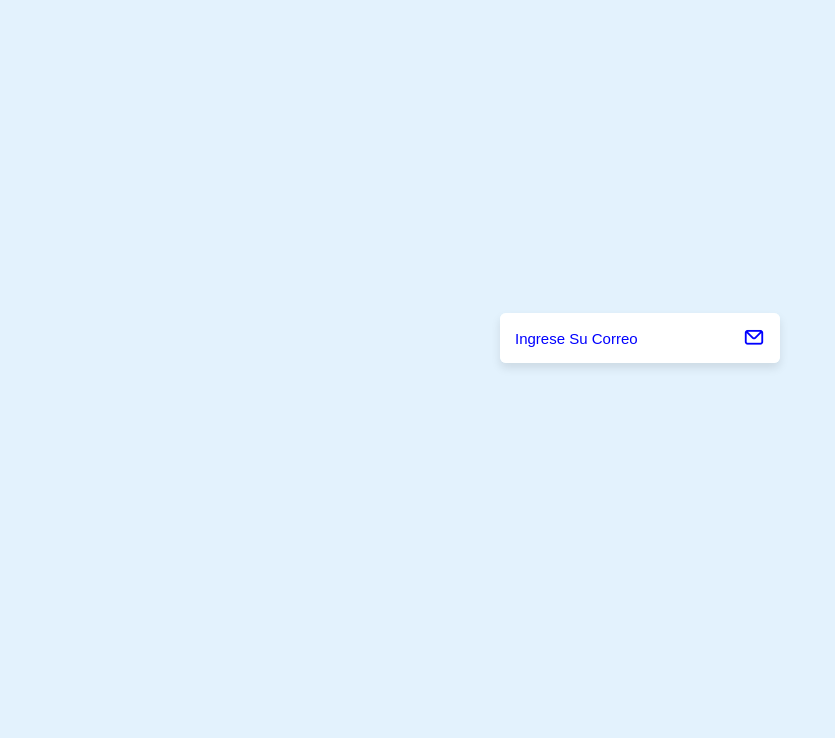
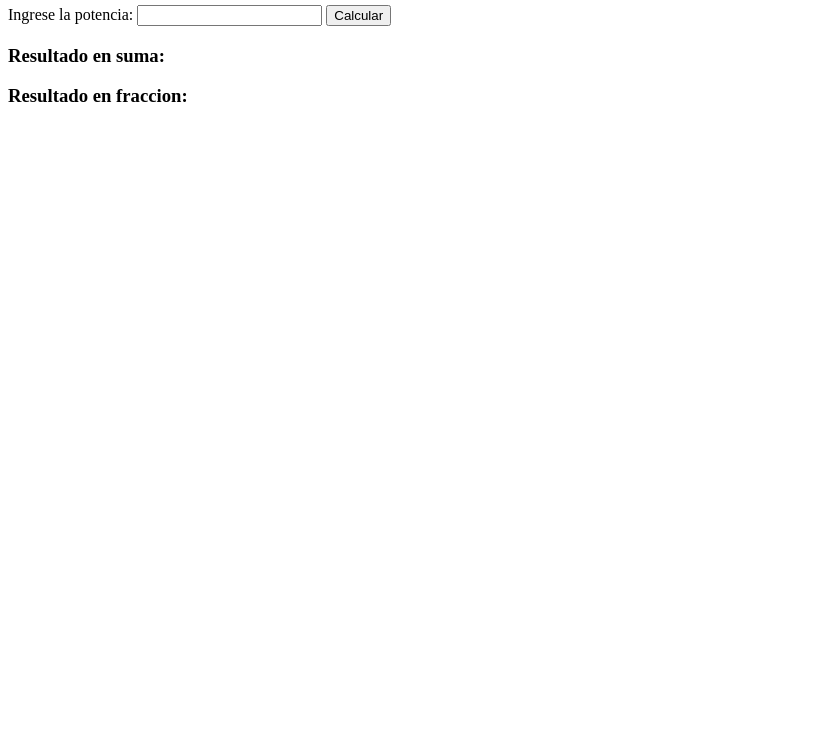
Before and after one commit to JuanAngelLoaezaCarrillo/practicas, a plain HTML site: page index.html in a window 1280 px wide. Shown: the part 62-800 px from the top of the page, without its empty margins (0-835 px from the left). Drawn offline with nearby package versions, Linux system fonts and the light colour scheme.

Commit message:
PRACTICA2
PRACTICA2

```diff
--- a/index.html
+++ b/index.html
@@ -1,20 +1,26 @@
 <!DOCTYPE html>
-<html lang="en">
+<html>
 <head>
-    <meta charset="UTF-8">
-    <title>Validacion</title>
-    <link rel="stylesheet" href="style.css">
-    <meta name="viewport" content="width=device-width, initial-scale=1.0">
-    <link rel="stylesheet"
-    href="https://unicons.iconscout.com/release/v4.0.0/css/line.css">
+    <title> Suma y fraccion</title>
+    <style>
+        .resultado {
+            width: 33.33%;
+            float: left;
+            padding: 10px;
+            box-sizing: border-box;
+        }
+    </style>
 </head>
 <body>
+    <h2> Suma y fraccion</h2>
+    <label for="potencia">Ingrese la potencia:</label>
+    <input type="number" id="potencia" name="potencia">
+    <button onclick="calcular()">Calcular</button>
+    <h3>Resultado en suma:</h3>
+    <p id="resultadoSuma"></p>
+    <h3>Resultado en fraccion:</h3>
+    <p id="resultadoFraccion"></p>
 
-    <div class="input-field">
-        <input type="email" placeholder="Ingrese Su Correo" spellcheck="false">
-        <i class="uil uil-envelope email-icon"></i>
-    </div>
-
-    <script src="script.js"></script>
+    <script src="java.js"></script>
 </body>
 </html>
--- a/script.js
+++ b/script.js
@@ -1,18 +1,13 @@
-const input = document.querySelector("input"),
-   emailIcon = document.querySelector(".email-icon");
+function calcular() {
+    let potencia = document.getElementById("potencia").value;
+    let resultadoSuma = 0;
+    let resultadoFraccion = 0;
 
-   input.addEventListener("keyup",() => {
-       let pattern = /^[^  ]+@[^ ]+\.[a-z]{2,3}$/;
-       if(input.value === "") {
-        emailIcon.classList.replace("uil-check-circle", "uil-envelope");
-        return emailIcon.style.color= "#b4b4b4";
+    for (let i = 1; i <= potencia; i++) {
+        resultadoSuma += i;
+        resultadoFraccion += i / Math.pow(2, i);
+    }
 
-    }
-    if(input.value.match(pattern)) {
-        emailIcon.classList.replace("uil-envelope", "uil-check-circle");
-        return emailIcon.style.color = "#4bb543";
-    }
-    emailIcon.classList.replace("uil-check-circle", "uil-envelope");
-    emailIcon.style.color = "#de0611";
-
-   });
+    document.getElementById("resultadoSuma").innerHTML = resultadoSuma;
+    document.getElementById("resultadoFraccion").innerHTML = resultadoFraccion;
+}
--- a/style.css
+++ b/style.css
@@ -1,45 +1,6 @@
-* {
-    margin: 0;
-    padding: 0;
+.resultado {
+    width: 33.33%;
+    float: left;
+    padding: 10px;
     box-sizing: border-box;
-    font-family: sans-serif;
 }
-body {
-    height: 100vh;
-    display: flex;
-    align-items: center;
-    justify-content: center;
-    background: #e3f2fd;
-}
-
-.input-field {
-    position: relative;
-    height: 50px;
-    width: 280px;
-    border-radius: 6px;
-    background-color: azure;
-    box-shadow: 0 5px 10px rgba(0, 0, 0, 0.1);
-}
-
-.input-field input {
-    height: 100%;
-    width: 100%;
-    border: none;
-    outline: none;
-    border-radius: 6px;
-    padding: 0 15px;
-    font-size: 15px;
-    font-weight: 400;
-    color: #333;
-}
-input::placeholder {
-    color:blue;
-}
-.input-field  .email-icon {
-    position: absolute;
-    right: 15px;
-    top: 50%;
-    transform: translateY(-50%);
-    font-size: 22px;
-    color:blue;
-  }
```
